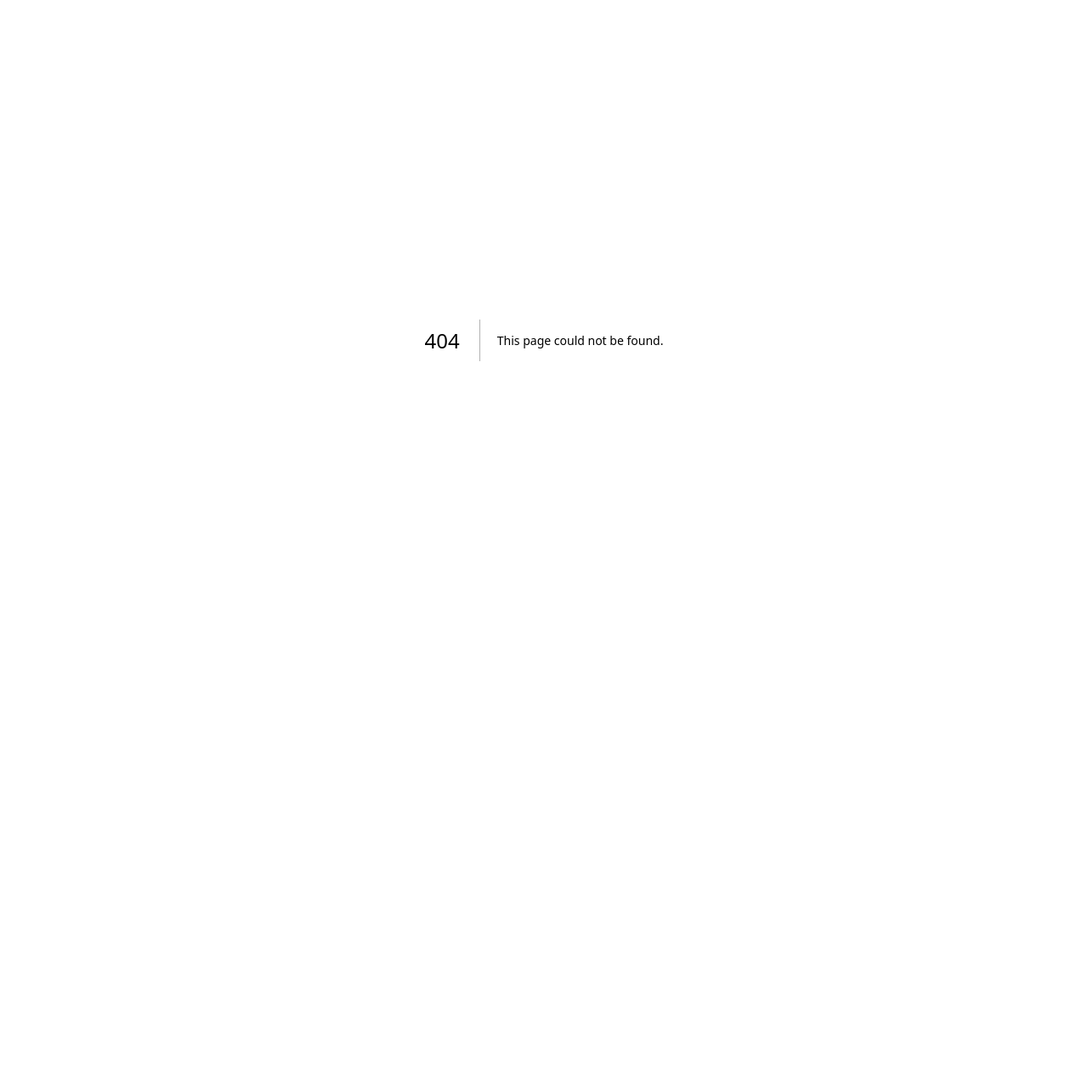
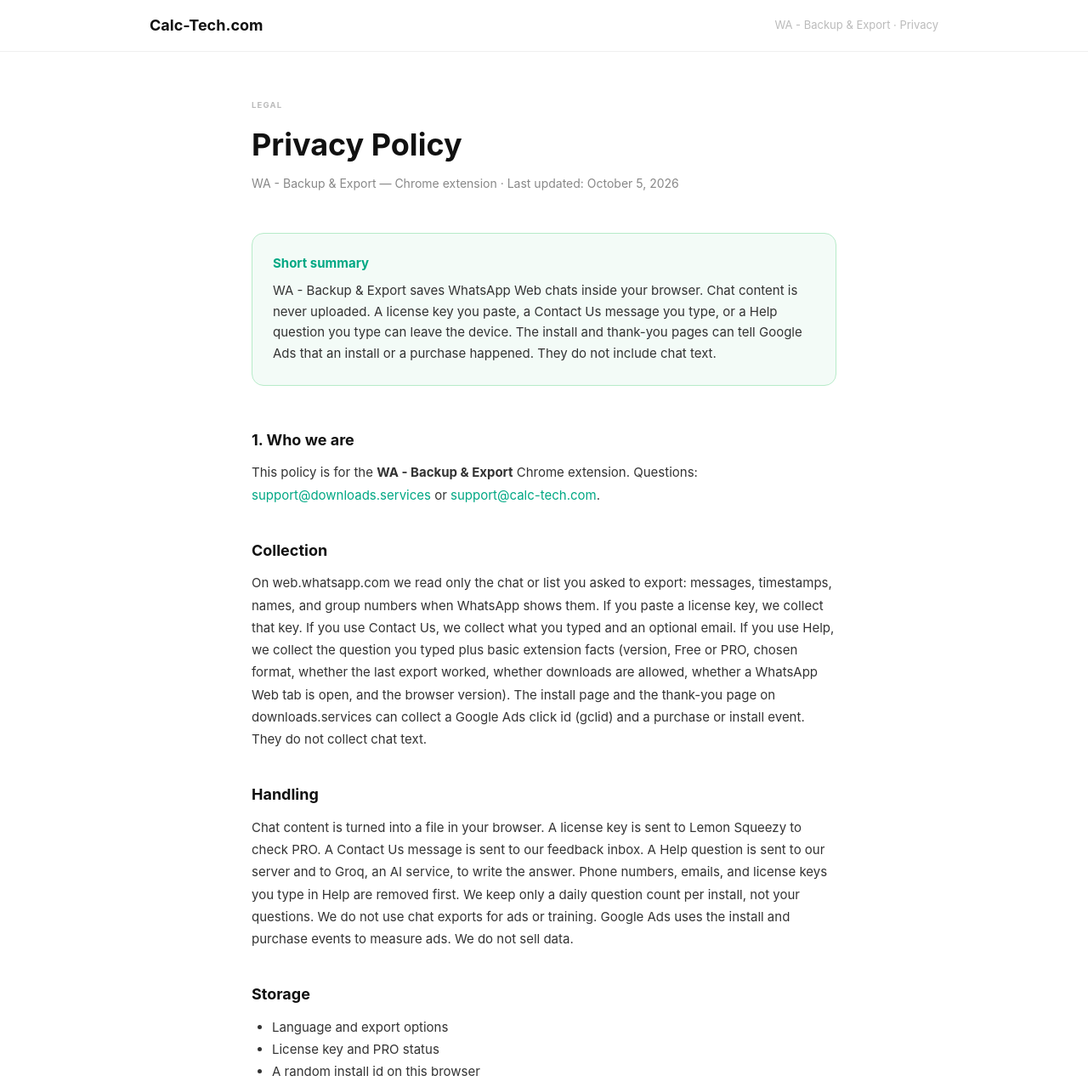
Before and after one commit to yanivbarlev/calc-tech, a Next.js app: page /extensions/wa-backup-export/privacy in a window 1280 px wide. Before the commit this address had no page. Shown: the top 1279 px of the page at 85% size. Before the commit the page ends 800 px from the top, so only its background shows below. Built offline with nearby package versions, Linux system fonts and the light colour scheme.

Commit message:
Add the WA - Backup & Export privacy page so the store URL is no longer a 404.

```diff
--- /dev/null
+++ b/app/extensions/wa-backup-export/privacy/page.tsx
@@ -0,0 +1,226 @@
+import Link from "next/link";
+
+const ACCENT = "#00a884";
+
+export default function WaBackupExportPrivacyPage() {
+  return (
+    <div className="min-h-screen bg-white">
+      <header
+        className="bg-white sticky top-0 z-50"
+        style={{ borderBottom: "1px solid #efefef" }}
+      >
+        <div
+          className="mx-auto px-4 py-4 flex items-center justify-between"
+          style={{ maxWidth: 960 }}
+        >
+          <Link href="/" className="font-bold text-lg" style={{ color: "#111" }}>
+            Calc-Tech.com
+          </Link>
+          <span style={{ fontSize: 13, color: "#bbb" }}>
+            WA - Backup &amp; Export · Privacy
+          </span>
+        </div>
+      </header>
+
+      <main className="mx-auto px-4 py-14" style={{ maxWidth: 720 }}>
+        <div className="mb-12">
+          <p
+            style={{
+              fontSize: "9.5px",
+              fontWeight: 700,
+              letterSpacing: ".12em",
+              textTransform: "uppercase",
+              color: "#bbb",
+              marginBottom: 12,
+            }}
+          >
+            Legal
+          </p>
+          <h1 className="font-bold" style={{ fontSize: 36, color: "#111", marginBottom: 8 }}>
+            Privacy Policy
+          </h1>
+          <p style={{ color: "#888", fontSize: 14 }}>
+            WA - Backup &amp; Export — Chrome extension · Last updated: October 5, 2026
+          </p>
+        </div>
+
+        <div
+          className="mb-12 rounded-xl p-6"
+          style={{ background: "#f3fbf7", border: "1px solid #b7ebc9" }}
+        >
+          <p className="font-bold mb-2" style={{ color: ACCENT, fontSize: 15 }}>
+            Short summary
+          </p>
+          <p style={{ color: "#333", fontSize: 15, lineHeight: 1.65 }}>
+            WA - Backup &amp; Export saves WhatsApp Web chats inside your browser.
+            Chat content is never uploaded. A license key you paste, a Contact Us
+            message you type, or a Help question you type can leave the device.
+            The install and thank-you pages can tell Google Ads that an install
+            or a purchase happened. They do not include chat text.
+          </p>
+        </div>
+
+        <div style={{ color: "#333", fontSize: 15, lineHeight: 1.75 }}>
+          <Section title="1. Who we are">
+            <p>
+              This policy is for the <strong>WA - Backup &amp; Export</strong> Chrome
+              extension. Questions:{" "}
+              <a href="mailto:support@downloads.services" style={{ color: ACCENT }}>
+                support@downloads.services
+              </a>{" "}
+              or{" "}
+              <a href="mailto:support@calc-tech.com" style={{ color: ACCENT }}>
+                support@calc-tech.com
+              </a>
+              .
+            </p>
+          </Section>
+
+          <Section title="Collection">
+            <p>
+              On web.whatsapp.com we read only the chat or list you asked to export:
+              messages, timestamps, names, and group numbers when WhatsApp shows them.
+              If you paste a license key, we collect that key. If you use Contact Us,
+              we collect what you typed and an optional email. If you use Help, we
+              collect the question you typed plus basic extension facts (version,
+              Free or PRO, chosen format, whether the last export worked, whether
+              downloads are allowed, whether a WhatsApp Web tab is open, and the
+              browser version). The install page and the thank-you page on
+              downloads.services can collect a Google Ads click id (gclid) and a
+              purchase or install event. They do not collect chat text.
+            </p>
+          </Section>
+
+          <Section title="Handling">
+            <p>
+              Chat content is turned into a file in your browser. A license key is
+              sent to Lemon Squeezy to check PRO. A Contact Us message is sent to
+              our feedback inbox. A Help question is sent to our server and to Groq,
+              an AI service, to write the answer. Phone numbers, emails, and license
+              keys you type in Help are removed first. We keep only a daily question
+              count per install, not your questions. We do not use chat exports for
+              ads or training. Google Ads uses the install and purchase events to
+              measure ads. We do not sell data.
+            </p>
+          </Section>
+
+          <Section title="Storage">
+            <ul className="list-disc pl-6 mb-3">
+              <li>Language and export options</li>
+              <li>License key and PRO status</li>
+              <li>A random install id on this browser</li>
+              <li>Whether you hid the in-page Export button</li>
+            </ul>
+            <p>
+              Chat history is not kept in extension storage. Uninstalling the
+              extension deletes that local data. Exported files stay where you
+              saved them on your computer.
+            </p>
+          </Section>
+
+          <Section title="Sharing">
+            <ul className="list-disc pl-6 mb-3">
+              <li>
+                <strong>Contact Us</strong> — what you typed, an optional email,
+                version, and PRO on or off. No chat export is attached. Inbox:
+                support@downloads.services and support@calc-tech.com.
+              </li>
+              <li>
+                <strong>License key</strong> — if you paste a PRO key, the key is
+                checked with Lemon Squeezy. No chat content.
+              </li>
+              <li>
+                <strong>Help assistant</strong> — the question you typed, the last
+                few turns of that conversation, and the extension facts above go to
+                our Cloudflare server and to Groq to write the answer. No chat
+                export, contact list, or file is sent. We do not store the questions.
+              </li>
+              <li>
+                <strong>Checkout</strong> — buying PRO opens Lemon Squeezy. Card
+                details stay on Lemon Squeezy, not in this extension.
+              </li>
+              <li>
+                <strong>Google Ads</strong> — the install page and the thank-you
+                page load Google tag AW-1006081641 and can send an install or a
+                purchase (value $4.99). No chat content is included.
+              </li>
+            </ul>
+            <p>We do not sell your data.</p>
+          </Section>
+
+          <Section title="5. Permissions">
+            <ul className="list-disc pl-6">
+              <li>
+                <strong>storage</strong> — settings and license on this device
+              </li>
+              <li>
+                <strong>sidePanel</strong> — the WA - Backup &amp; Export panel
+              </li>
+              <li>
+                <strong>offscreen</strong> — save large PDFs
+              </li>
+              <li>
+                <strong>downloads</strong> (optional) — save the file after you click Download
+              </li>
+              <li>
+                <strong>web.whatsapp.com</strong> — read the chat you chose. No other sites
+              </li>
+            </ul>
+          </Section>
+
+          <Section title="6. Children">
+            <p>WA - Backup &amp; Export is not for children under 13.</p>
+          </Section>
+
+          <Section title="7. Changes">
+            <p>
+              The “Last updated” date on this page will change if we edit this policy.
+            </p>
+          </Section>
+
+          <Section title="8. Contact">
+            <p>
+              Email{" "}
+              <a href="mailto:support@downloads.services" style={{ color: ACCENT }}>
+                support@downloads.services
+              </a>{" "}
+              or use Contact Us in the extension.
+            </p>
+          </Section>
+        </div>
+      </main>
+
+      <footer
+        className="py-8"
+        style={{ borderTop: "1px solid #efefef", background: "#fafafa" }}
+      >
+        <div
+          className="mx-auto px-4 flex flex-col md:flex-row items-center justify-between gap-3"
+          style={{ maxWidth: 960, fontSize: 13, color: "#bbb" }}
+        >
+          <Link href="/" style={{ color: "#888" }}>
+            Calc-Tech.com
+          </Link>
+          <p>&copy; {new Date().getFullYear()} WA - Backup &amp; Export</p>
+        </div>
+      </footer>
+    </div>
+  );
+}
+
+function Section({
+  title,
+  children,
+}: {
+  title: string;
+  children: React.ReactNode;
+}) {
+  return (
+    <div style={{ marginBottom: 36 }}>
+      <h2 className="font-bold" style={{ fontSize: 18, color: "#111", marginBottom: 10 }}>
+        {title}
+      </h2>
+      {children}
+    </div>
+  );
+}
```
